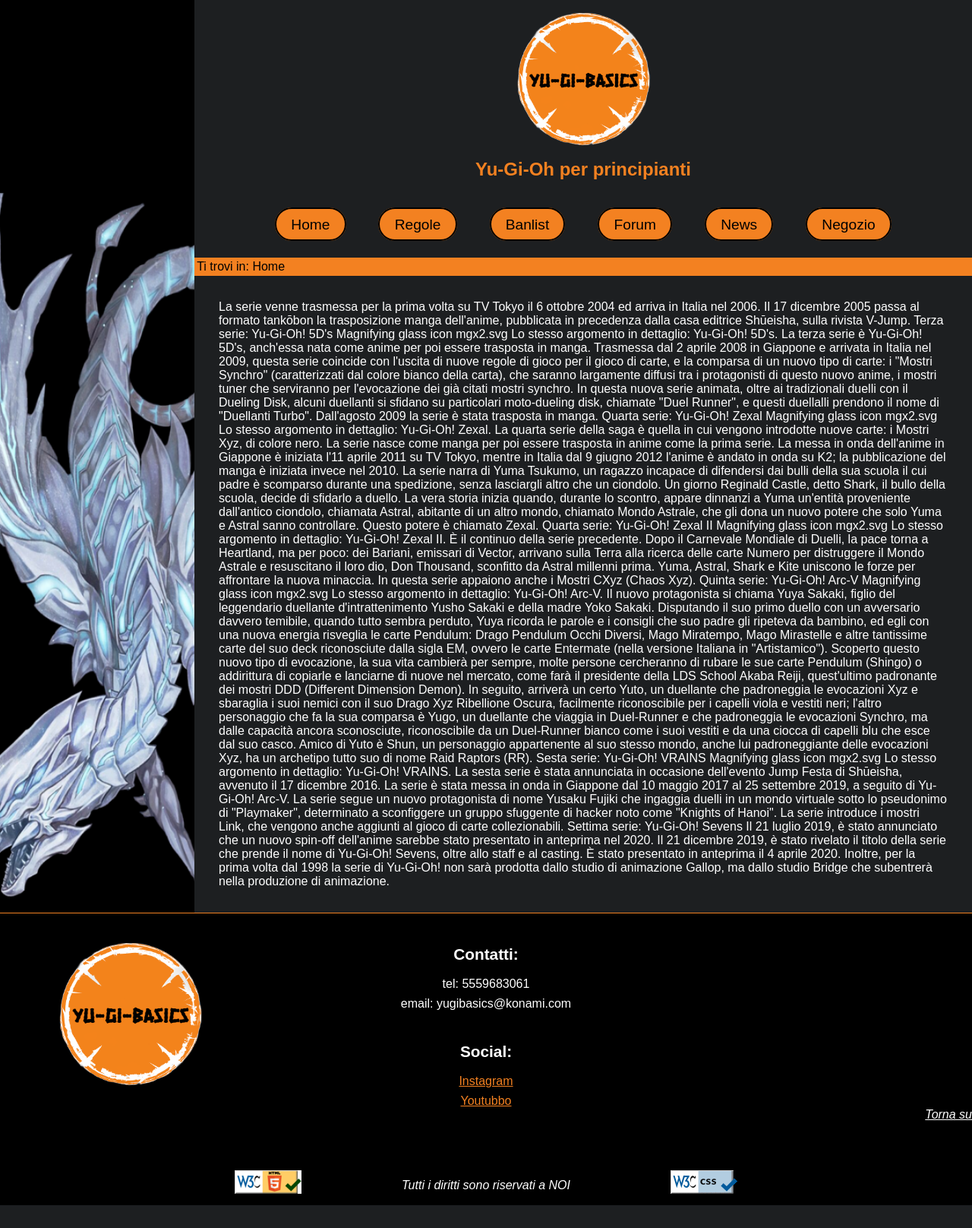
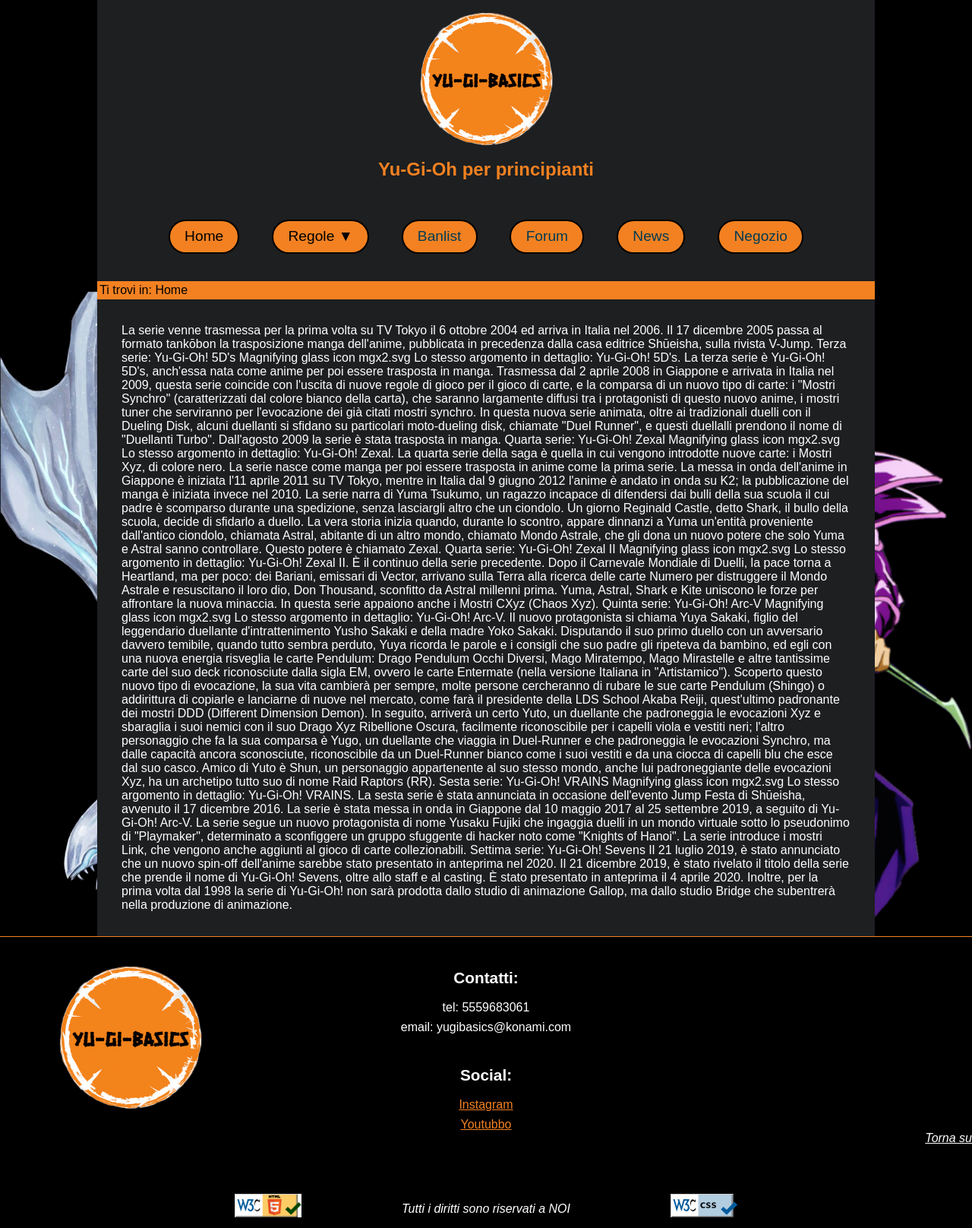
Before and after one commit to Rolivier1565/TecWeb, a PHP site: page /demoIndex1.html in a window 1280 px wide. Shown: the whole page at 76% size. Before the commit the page ends 1586 px from the top, so only its background shows below. Run offline with PHP 8.4, Linux system fonts and the light colour scheme.

Commit message:
changes index and style

```diff
--- a/demoIndex1.html
+++ b/demoIndex1.html
@@ -13,8 +13,6 @@
 	</head>
 
 	<body>
-    <div id="dbob"></div>
-    <div id="mn"></div>
 		<header id="top">
 			<h1 lang="en">Yu-Gi-Basics</h1>
 			<h2><span lang="en">Yu-Gi-Oh</span> per principianti</h2>
@@ -22,11 +20,18 @@
 		<nav id="menu">
 			<ul>
 				<li lang="en" id="currentLink">Home</li>
-				<li class="nestHead"><a href="regole.html">Regole</a></li>
-				<li lang="en"><a href="banlist.html">Banlist</a></li>
-				<li lang="en"><a href="forum.html">Forum</a></li>
-				<li lang="en"><a href="news.html">News</a></li>
-				<li><a href="negozio.html">Negozio</a></li>
+				<li class="nestHead">Regole ▼
+						<div class="nested">
+							<a href="">regole base</a>
+							<a href="">la mia prima parita</a>
+							<a href="">regole syx</a>
+							<a href="">fusioni boh</a>
+						</div>
+				</li>
+				<li lang="en"><a href="">Banlist</a></li>
+				<li lang="en"><a href="">Forum</a></li>
+				<li lang="en"><a href="">News</a></li>
+				<li><a href="">Negozio</a></li>
 			</ul>
 		</nav>
 
--- a/demoStyle1.css
+++ b/demoStyle1.css
@@ -6,7 +6,9 @@
   padding: 0;
 }
 html, body{
+  background: url("images/drago_bianco_occhi_blu_alt_mirr.png") left no-repeat, url("images/magoNero.png") right no-repeat;
   background-color: #000;
+  background-attachment: fixed;
   font-size: 100%;
   font-family: sans-serif;
 }
@@ -14,25 +16,11 @@ body{
   display: grid;
   grid-template-columns: 1fr 1024px 1fr;
   grid-template-areas:
-  ". b ."
-  "a d c"
-  "a e c"
-  "a f c"
-  "g g g";
-}
-#dbob{
-  grid-area: a;
-  background-image: url("images/drago_bianco_occhi_blu_alt_mirr.png");
-  background-repeat: no-repeat;
-  background-position: center;
-  background-size: cover;
-}
-#mn{
-  grid-area: c;
-  background-image: url("images/magoNero.png");
-  background-repeat: no-repeat;
-  background-position: center;
-  background-size: cover;
+  ". header ."
+  ". menu ."
+  ". breadcrumb ."
+  ". content ."
+  "footer footer footer";
 }
 
 
@@ -41,7 +29,7 @@ body{
   impostazioni di stile header
 */
 header{
-  grid-area: b;
+  grid-area: header;
   color: #F38121;
   background-color: #1D1F21;
   text-align: center;
@@ -66,20 +54,18 @@ header h2{
   impostazoni di stile navigazione
 */
 #menu{
-  grid-area: d;
+  grid-area: menu;
   background-color: #1D1F21;
   padding-top: 2em;
   padding-bottom: 2em;
   text-align: center;
 }
-.nested{
-  display: none;
-}
+
+
 #menu li{
-  display: inline;
-  padding: 0.5em 1em 0.5em 1em;
-  margin-left: 1em;
-  margin-right: 1em;
+  display: inline-block;
+  padding: 0.5em 1em;
+  margin: 0.2em 1em;
   font-size: 1.2em;
   background-color: #F38121;
   border: 2px solid #000;
@@ -87,7 +73,8 @@ header h2{
 }
 #menu li:hover{
   background-color: #FFF;
-  padding: 0.7em 1.2em 0.7em 1.2em;
+  padding: 0.7em 1.2em;
+  margin: 0 0.8em;
 }
 #menu a{
   color: #000;
@@ -98,13 +85,34 @@ header h2{
   text-decoration: none;
 }
 
+.nested{
+	margin-top: 1.2em;
+	display:none;
+	position:absolute;
+}
+
+.nested a{
+	display:inline;
+	padding:0.2em;
+	margin:0.3em;
+  background-color: #F38121;
+  border: 2px solid #000;
+  border-radius: 25px;
+  font-size:0.8em;
+}
+
+
+.nestHead:hover .nested{
+	display:block;
+}
+
 
 
 /*
   impostazioni di stile breadcrumb
 */
 #breadcrumb{
-  grid-area: e;
+  grid-area: breadcrumb;
   padding:0.2em 0em 0.2em 0.2em;
   font-size: 1em;
   color: #000;
@@ -117,7 +125,7 @@ header h2{
   impostazoni di stile contenuto
 */
 #content{
-  grid-area: f;
+  grid-area: content;
   color: #FFF;
   background-color: #1D1F21;
   padding: 2em;
@@ -130,7 +138,7 @@ header h2{
   impostazioni di stile footer
 */
 footer{
-  grid-area: g;
+  grid-area: footer;
   color: #FFF;
   background-color: #000;
   background-image: url("images/logo.png");
--- a/demoStylemini.css
+++ /dev/null
@@ -1,168 +0,0 @@
-/*
-  impostazioni di stile generali
-*/
-*{
-  margin: 0;
-  padding: 0;
-}
-html, body{
-  background-color: #000;
-  font-size: 100%;
-  font-family: sans-serif;
-}
-body{
-  display: grid;
-  grid-template-columns: 1fr 1024px;
-  grid-template-areas:
-  ". b "
-  "a d "
-  "a e "
-  "a f "
-  "g g ";
-}
-#dbob{
-  grid-area: a;
-  background-image: url("images/drago_bianco_occhi_blu_alt_mirr.png");
-  background-repeat: no-repeat;
-  background-position: center;
-  background-size: cover;
-}
-
-
-/*
-  impostazioni di stile header
-*/
-header{
-  grid-area: b;
-  color: #F38121;
-  background-color: #1D1F21;
-  text-align: center;
-  padding: 1em;
-  padding-top: 0.8em;
-}
-header h1{
-  background-image: url("images/logo.png");
-  background-repeat: no-repeat;
-  background-position: center;
-  font-size: 10em;
-  text-indent: -9999em;
-  background-size: 18%;
-}
-header h2{
-  font-size: 1.5em;
-  margin-top: 0.5em;
-}
-
-
-/*
-  impostazoni di stile navigazione
-*/
-#menu{
-  grid-area: d;
-  background-color: #1D1F21;
-  padding-top: 2em;
-  padding-bottom: 2em;
-  text-align: center;
-}
-.nested{
-  display: none;
-}
-#menu li{
-  display: inline;
-  padding: 0.5em 1em 0.5em 1em;
-  margin-left: 1em;
-  margin-right: 1em;
-  font-size: 1.2em;
-  background-color: #F38121;
-  border: 2px solid #000;
-  border-radius: 25px;
-}
-#menu li:hover{
-  background-color: #FFF;
-  padding: 0.7em 1.2em 0.7em 1.2em;
-}
-#menu a{
-  color: #000;
-  text-decoration: none;
-}
-#menu a:visited{
-  color: #003B54;
-  text-decoration: none;
-}
-
-
-
-/*
-  impostazioni di stile breadcrumb
-*/
-#breadcrumb{
-  grid-area: e;
-  padding:0.2em 0em 0.2em 0.2em;
-  font-size: 1em;
-  color: #000;
-  background-color: #F38121;
-}
-
-
-
-/*
-  impostazoni di stile contenuto
-*/
-#content{
-  grid-area: f;
-  color: #FFF;
-  background-color: #1D1F21;
-  padding: 2em;
-  font-size: 1em;
-}
-
-
-
-/*
-  impostazioni di stile footer
-*/
-footer{
-  grid-area: g;
-  color: #FFF;
-  background-color: #000;
-  background-image: url("images/logo.png");
-  background-position: 7% 20%;
-  background-repeat: no-repeat;
-  background-size: 15%;
-  text-align: center;
-  border-top: 1px solid #F38121;
-
-}
-footer dt{
-  font-size: 1.3em;
-  padding-top: 2em;
-  padding-bottom: 0.5em;
-  font-weight: bold;
-}
-footer dd{
-  font-size: 1em;
-  padding-top:0.5em;
-}
-#up{
-  display: block;
-  text-align: right;
-}
-footer a:visited{
-  color:#F38121;
-}
-footer a{
-  color:#FFF;
-}
-footer p{
-  display: inline;
-  font-style:italic;
-}
-.valid{
-  vertical-align: middle;
-  margin-left: 8em;
-	margin-right: 8em;
-	margin-bottom: 0.7em;
-}
-#valid{
-  padding:4em 0em 0.2em 0em;
-}
--- a/demoStylemini1.css
+++ /dev/null
@@ -1,159 +0,0 @@
-/*
-  impostazioni di stile generali
-*/
-*{
-  margin: 0;
-  padding: 0;
-}
-html, body{
-  background-color: #000;
-  font-size: 100%;
-  font-family: sans-serif;
-}
-body{
-  display: grid;
-  grid-template-columns: 1fr 1024px 1fr;
-  grid-template-areas:
-  ". b ."
-  ". d ."
-  ". e ."
-  ". f ."
-  "g g g";
-}
-/*
-  impostazioni di stile header
-*/
-header{
-  grid-area: b;
-  color: #F38121;
-  background-color: #1D1F21;
-  text-align: center;
-  padding: 1em;
-  padding-top: 0.8em;
-}
-header h1{
-  background-image: url("images/logo.png");
-  background-repeat: no-repeat;
-  background-position: center;
-  font-size: 10em;
-  text-indent: -9999em;
-  background-size: 18%;
-}
-header h2{
-  font-size: 1.5em;
-  margin-top: 0.5em;
-}
-
-
-/*
-  impostazoni di stile navigazione
-*/
-#menu{
-  grid-area: d;
-  background-color: #1D1F21;
-  padding-top: 2em;
-  padding-bottom: 2em;
-  text-align: center;
-}
-.nested{
-  display: none;
-}
-#menu li{
-  display: inline;
-  padding: 0.5em 1em 0.5em 1em;
-  margin-left: 1em;
-  margin-right: 1em;
-  font-size: 1.2em;
-  background-color: #F38121;
-  border: 2px solid #000;
-  border-radius: 25px;
-}
-#menu li:hover{
-  background-color: #FFF;
-  padding: 0.7em 1.2em 0.7em 1.2em;
-}
-#menu a{
-  color: #000;
-  text-decoration: none;
-}
-#menu a:visited{
-  color: #003B54;
-  text-decoration: none;
-}
-
-
-
-/*
-  impostazioni di stile breadcrumb
-*/
-#breadcrumb{
-  grid-area: e;
-  padding:0.2em 0em 0.2em 0.2em;
-  font-size: 1em;
-  color: #000;
-  background-color: #F38121;
-}
-
-
-
-/*
-  impostazoni di stile contenuto
-*/
-#content{
-  grid-area: f;
-  color: #FFF;
-  background-color: #1D1F21;
-  padding: 2em;
-  font-size: 1em;
-}
-
-
-
-/*
-  impostazioni di stile footer
-*/
-footer{
-  grid-area: g;
-  color: #FFF;
-  background-color: #000;
-  background-image: url("images/logo.png");
-  background-position: 7% 20%;
-  background-repeat: no-repeat;
-  background-size: 15%;
-  text-align: center;
-  border-top: 1px solid #F38121;
-
-}
-footer dt{
-  font-size: 1.3em;
-  padding-top: 2em;
-  padding-bottom: 0.5em;
-  font-weight: bold;
-}
-footer dd{
-  font-size: 1em;
-  padding-top:0.5em;
-}
-#up{
-  display: block;
-  text-align: right;
-}
-footer a:visited{
-  color:#F38121;
-}
-footer a{
-  color:#FFF;
-}
-footer p{
-  display: inline;
-  font-style:italic;
-}
-.valid{
-  vertical-align: middle;
-  margin-left: 8em;
-	margin-right: 8em;
-	margin-bottom: 0.7em;
-}
-#valid{
-  padding:4em 0em 0.2em 0em;
-}
```
